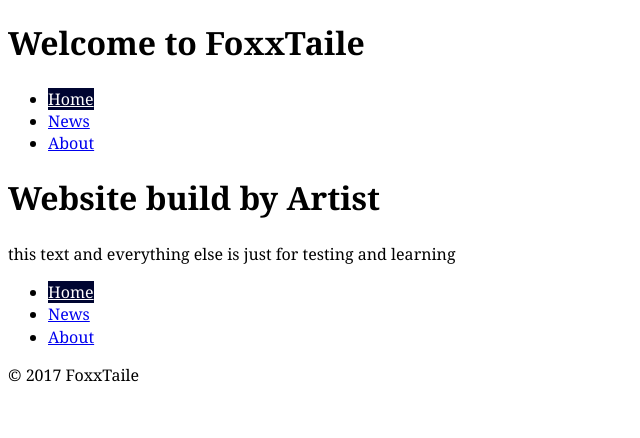
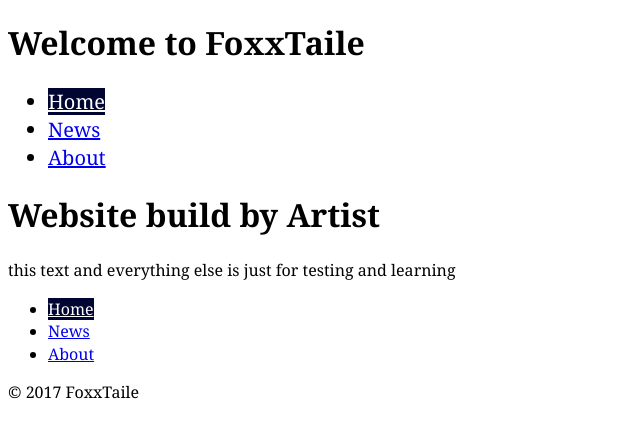
Before and after one commit to marekkarasz/FoxxTaile, a Jekyll site: the page built from index.html, in a window 1280 px wide. Shown: the top 438 px of the page, without its empty margins (0-640 px from the left). Built offline with Jekyll 4.4.1, drawn with Linux system fonts in a browser that asks for light colours.

Commit message:
trying to edit navigation

```diff
--- a/_includes/nav.html
+++ b/_includes/nav.html
@@ -1,5 +1,5 @@
 <nav>
-  <ul>
+  <ul class="{{include.navclass}}">
     <li><a href="{{site.baseurl}}/index.html" class="{% if page.url == '/' %}current{% endif %}">Home</a></li>
       <li><a href="{{site.baseurl}}/news.html" class="{% if page.url == '/news.html' %}current{% endif %}">News</a></li>
         <li><a href="{{site.baseurl}}/about.html">About</a></li>
--- a/_layouts/default.html
+++ b/_layouts/default.html
@@ -10,12 +10,12 @@
 <body>
   <header>
     <h1>Welcome to FoxxTaile</h1>
-    {% include nav.html %}
+    {% include nav.html navclass="nav-top" %}
   </header>
   {{content}}
 
   <footer>
-    {% include nav.html %}
+    {% include nav.html navclass="nav-bottom" %}
     <p>&copy 2017 FoxxTaile</p>
   </footer>
 </body>
--- a/css/common.css
+++ b/css/common.css
@@ -7,3 +7,15 @@
   background-color: #000531;
   color: #fff;
 }
+.nav{
+  margin: 0;
+  padding: 0;
+  list-style-type: none;
+}
+.nav > li {
+  display: inline-block;
+}
+
+.nav-top{
+  font-size: 1.25rem;
+}
```
